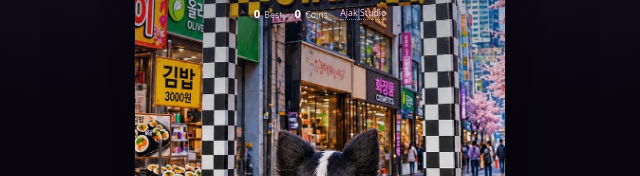
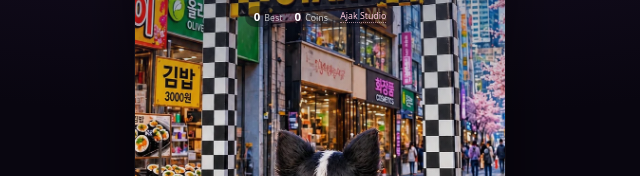
Before and after one commit to ajak-75/ajak-75.github.io, a plain HTML site: page momo-run/index.html in a window 1280 px wide. Shown: the part 360-536 px from the top of the page, 320-960 px from the left. Drawn offline with Linux system fonts and the light colour scheme.

Commit message:
모모런: 타이틀 기록 줄을 반투명 알약 배경으로 감싸 사진 위에서도 읽히게 (styles v13·SW v39)

```diff
--- a/momo-run/index.html
+++ b/momo-run/index.html
@@ -29,7 +29,7 @@
 <link rel="icon" href="./icon-32.png" sizes="32x32" type="image/png">
 <link rel="icon" href="./icon-192.png" sizes="192x192" type="image/png">
 <link rel="apple-touch-icon" href="./apple-touch-icon.png">
-<link rel="stylesheet" href="./styles.css?v=12">
+<link rel="stylesheet" href="./styles.css?v=13">
 </head>
 <body>
 
--- a/momo-run/styles.css
+++ b/momo-run/styles.css
@@ -369,6 +369,12 @@ html, body {
   font-size: calc(10 * var(--s) * 1px);
   color: rgba(255, 255, 255, .94);
   text-shadow: 0 calc(1 * var(--s) * 1px) calc(6 * var(--s) * 1px) rgba(10, 4, 18, .85);
+  padding: calc(3 * var(--s) * 1px) calc(10 * var(--s) * 1px);
+  border-radius: 999px;
+  background: rgba(10, 12, 24, .40);
+  width: fit-content;
+  margin-left: auto;
+  margin-right: auto;
 }
 .title-meta b { font-size: calc(13 * var(--s) * 1px); color: #fff; }
 .title-meta em { font-style: normal; opacity: .75; margin-left: calc(2 * var(--s) * 1px); }
--- a/sw.js
+++ b/sw.js
@@ -1,7 +1,7 @@
 /* Ajak Studio — sw.js
    셸(HTML·CSS·JS·아이콘)을 캐시해 두고, 문서는 네트워크 우선(실패 시 캐시)으로 연다.
    번역 API 같은 외부 요청은 건드리지 않는다. */
-const VER = 'ajak-studio-v38';
+const VER = 'ajak-studio-v39';
 const SHELL = [
   './',
   './index.html',
```
